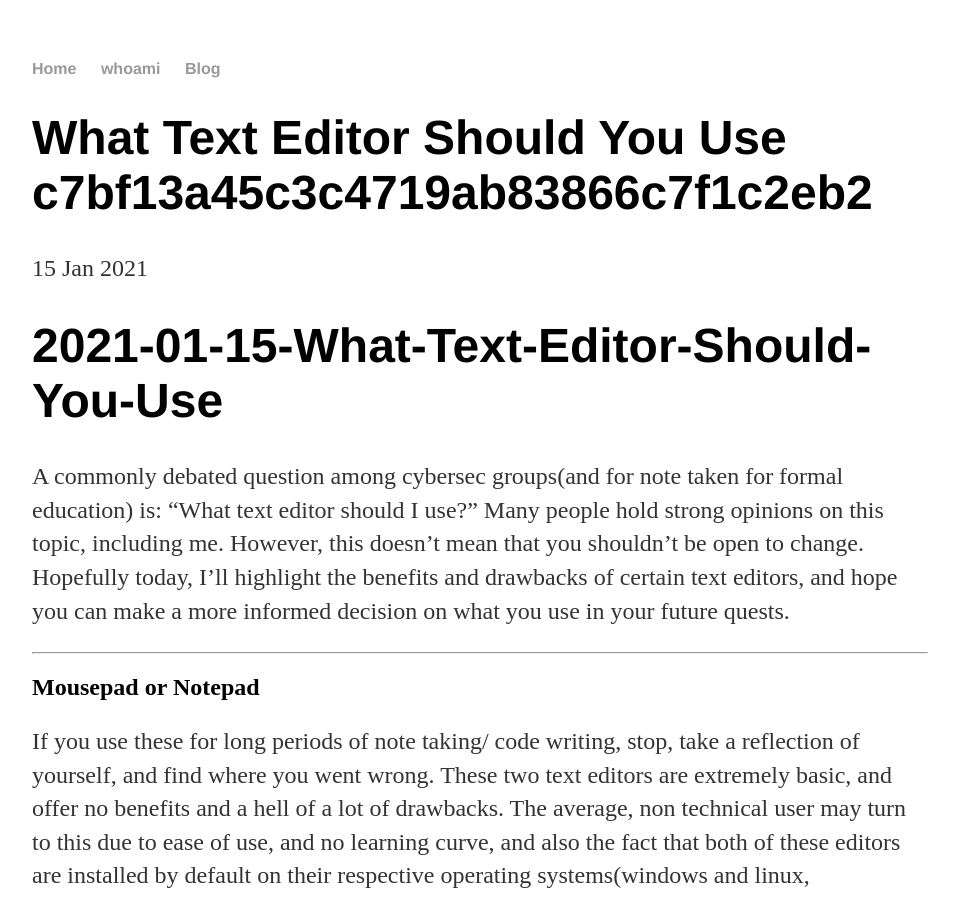
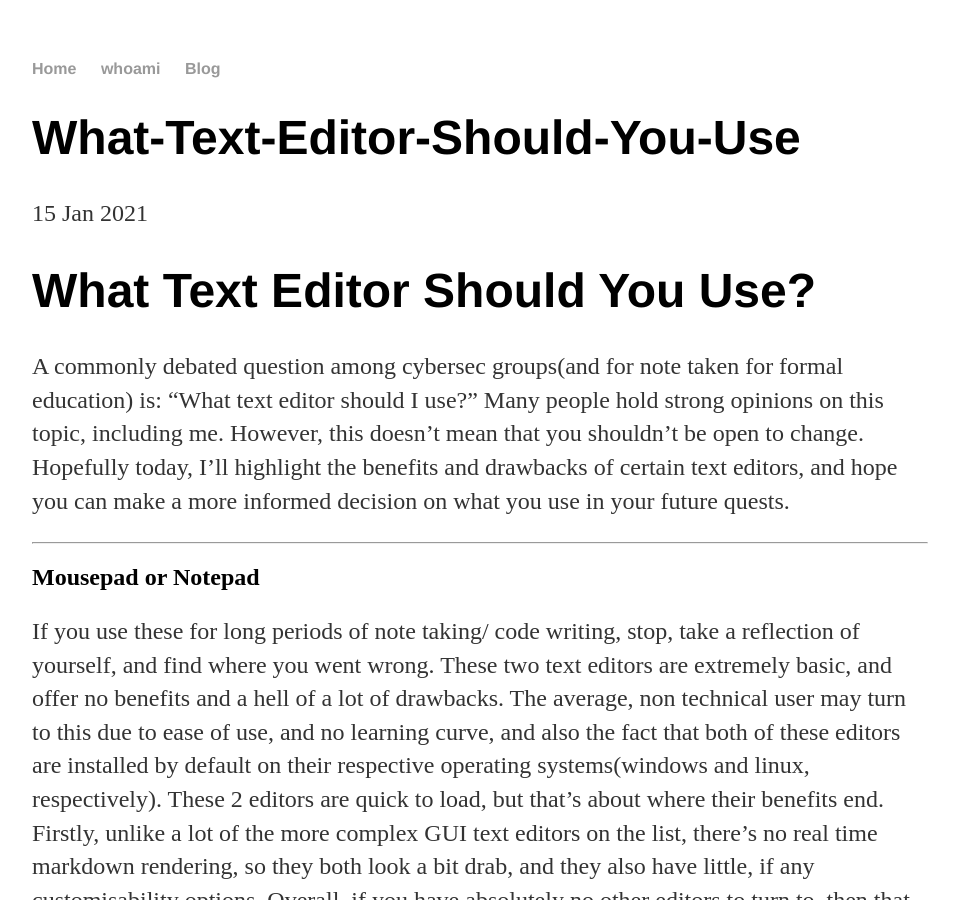
Before and after one commit to RealJammy/RealJammy.github.io, a Jekyll site: the page built from _posts/2021-01-15-What-Text-Editor-Should-You-Use c7bf13a45c3c4719ab83866c7f1c2eb2.md, in a window 1280 px wide and 900 px high. Shown: the whole window, without its empty margins (160-1119 px from the left). Built offline with Jekyll 4.4.1, drawn with Linux system fonts in a browser that asks for light colours; our own code applies the rules of GitHub Pages for plain Markdown files; some of the changed lines change nothing that is shown.

Commit message:
Update 2021-01-15-What-Text-Editor-Should-You-Use c7bf13a45c3c4719ab83866c7f1c2eb2.md

```diff
--- a/_posts/2021-01-15-What-Text-Editor-Should-You-Use c7bf13a45c3c4719ab83866c7f1c2eb2.md
+++ b/_posts/2021-01-15-What-Text-Editor-Should-You-Use c7bf13a45c3c4719ab83866c7f1c2eb2.md
@@ -1,4 +1,9 @@
-# 2021-01-15-What-Text-Editor-Should-You-Use
+---
+layout: post
+title: "What-Text-Editor-Should-You-Use"
+date: 2021-01-15
+---
+# What Text Editor Should You Use?
 
 A commonly debated question among cybersec groups(and for note taken for formal education) is: "What text editor should I use?" Many people hold strong opinions on this topic, including me. However, this doesn't mean that you shouldn't be open to change. Hopefully today, I'll highlight the benefits and drawbacks of certain text editors, and hope you can make a more informed decision on what you use in your future quests.
 
```
